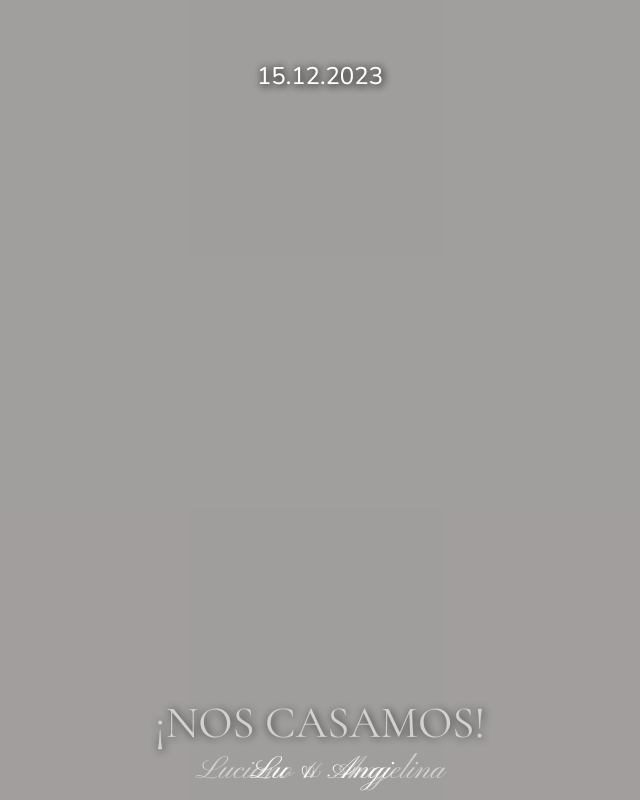
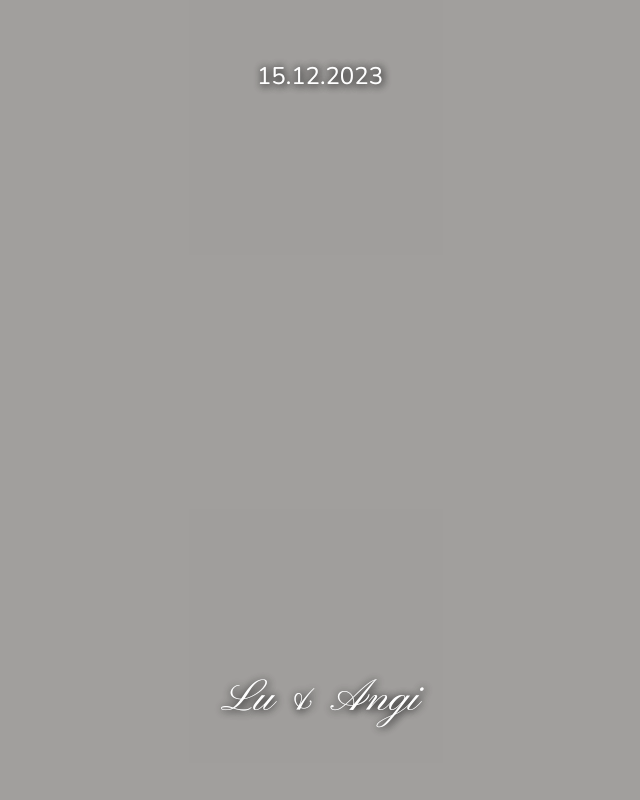
Before and after one commit to EmilyGiulianaScher/Wed.AngiLu, a plain HTML site: page index.html in a window 1280 px wide. Shown: the top 800 px of the page, without its empty margins (320-960 px from the left). Drawn offline with nearby package versions, Linux system fonts and the light colour scheme.

Commit message:
prefinal3

```diff
--- a/index.html
+++ b/index.html
@@ -39,7 +39,7 @@
             <div class="slide-content">
                 <p>15.12.2023</p>
                 <div>
-                    <h2>Lu & Angi</h2>
+                    <h1>Lu & Angi</h1>
                 </div>
             </div>
         </div>
@@ -47,9 +47,7 @@
             <div class="slide-content">
                 <p>15.12.2023</p>
                 <div>
-                    <h1>¡Nos casamos!</h1>
-                    <h2>Luciano & Angelina</h2>
-
+                    <h1>Lu & Angi</h1>
                 </div>
             </div>
         </div>
@@ -57,9 +55,7 @@
             <div class="slide-content">
                 <p>15.12.2023</p>
                 <div>
-                    <h1>¡Nos casamos!</h1>
-                    <h2>Luciano & Angelina</h2>
-
+                    <h1>Lu & Angi</h1>
                 </div>
             </div>
         </div>
--- a/scss/_carousel.scss
+++ b/scss/_carousel.scss
@@ -48,6 +48,13 @@
   top: 50%;
   transform: translateY(-50%);
   color: #fff;
+
+  h1 {
+    text-align: center;
+    text-shadow: 1px 1px 10px rgba(0, 0, 0, 0.8);
+    font-family: 'Pinyon Script', cursive;
+    font-size: 2.8rem !important;
+  }
 }
 }
 
@@ -61,6 +68,13 @@
   padding: 10px;
   box-sizing: border-box;
   color: #fff;
+  .titulocarro{
+    font-size: 2.8rem;
+
+    text-transform: uppercase;
+    text-align: center;
+    text-shadow: 1px 1px 10px rgba(0, 0, 0, 0.8);
+  }
 
   p {
     font-size: 1.5rem;
@@ -70,18 +84,8 @@
 
   }
 
-  h1 {
-    font-size: 2.8rem;
 
-    text-transform: uppercase;
-    text-align: center;
-    text-shadow: 1px 1px 10px rgba(0, 0, 0, 0.8);
-    font-family: 'Cormorant Garamond', serif;
-  }
-  h2{
-    font-family: 'Pinyon Script', cursive;
-    font-size: 2rem;
-  }
+
 
   /* Agrega estilos para el segundo h1 */
   h1:last-child {
--- a/scss/_contador.scss
+++ b/scss/_contador.scss
@@ -4,7 +4,7 @@
     display: flex;
     justify-content: center;
     align-items: center;
-
+    background-color: rgb(147, 221, 135);;
     @media (max-width: 500px) {
         width: 85%;
     }
```
Also changed, not shown: css/style.css, 1 other file.
